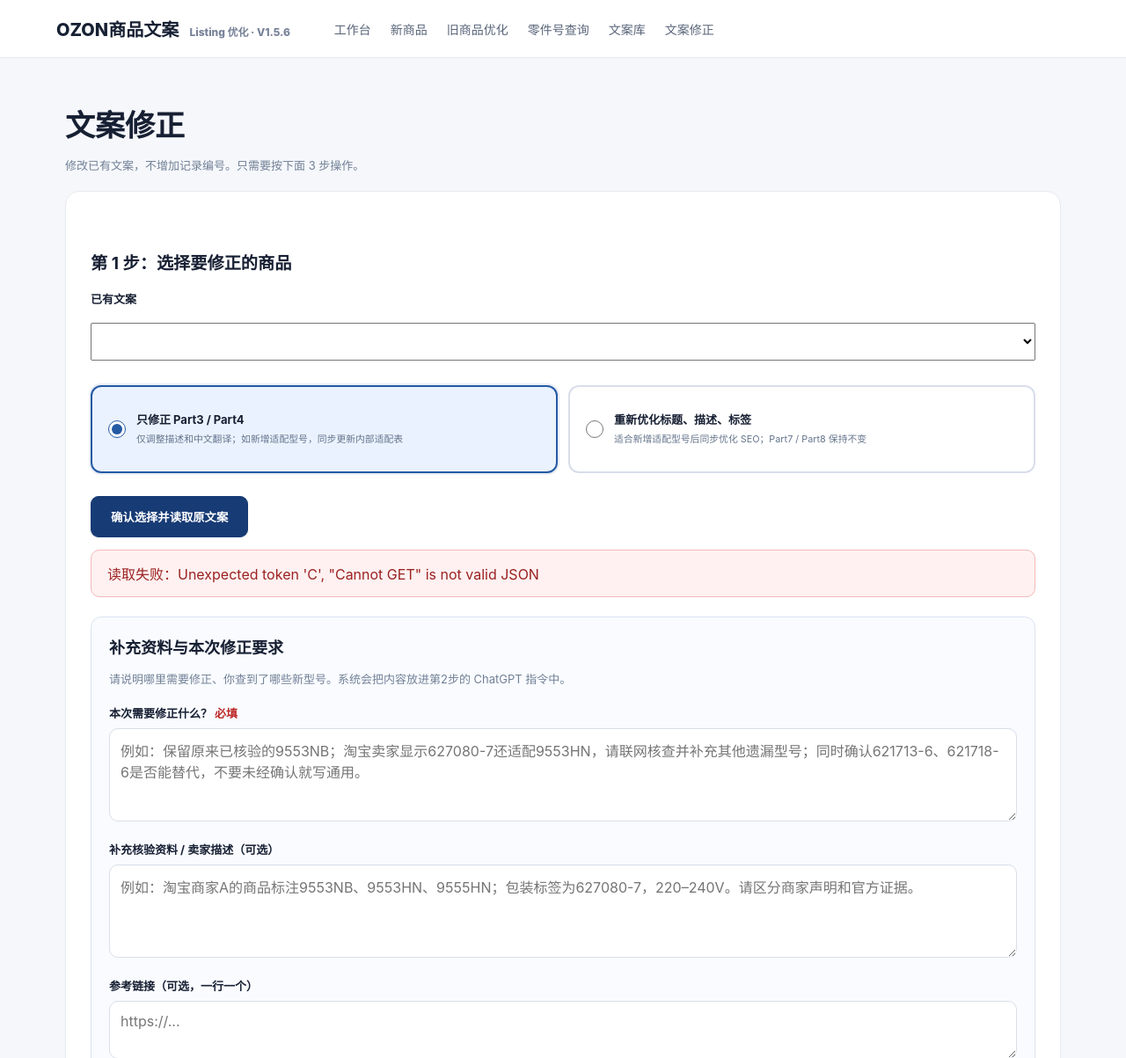
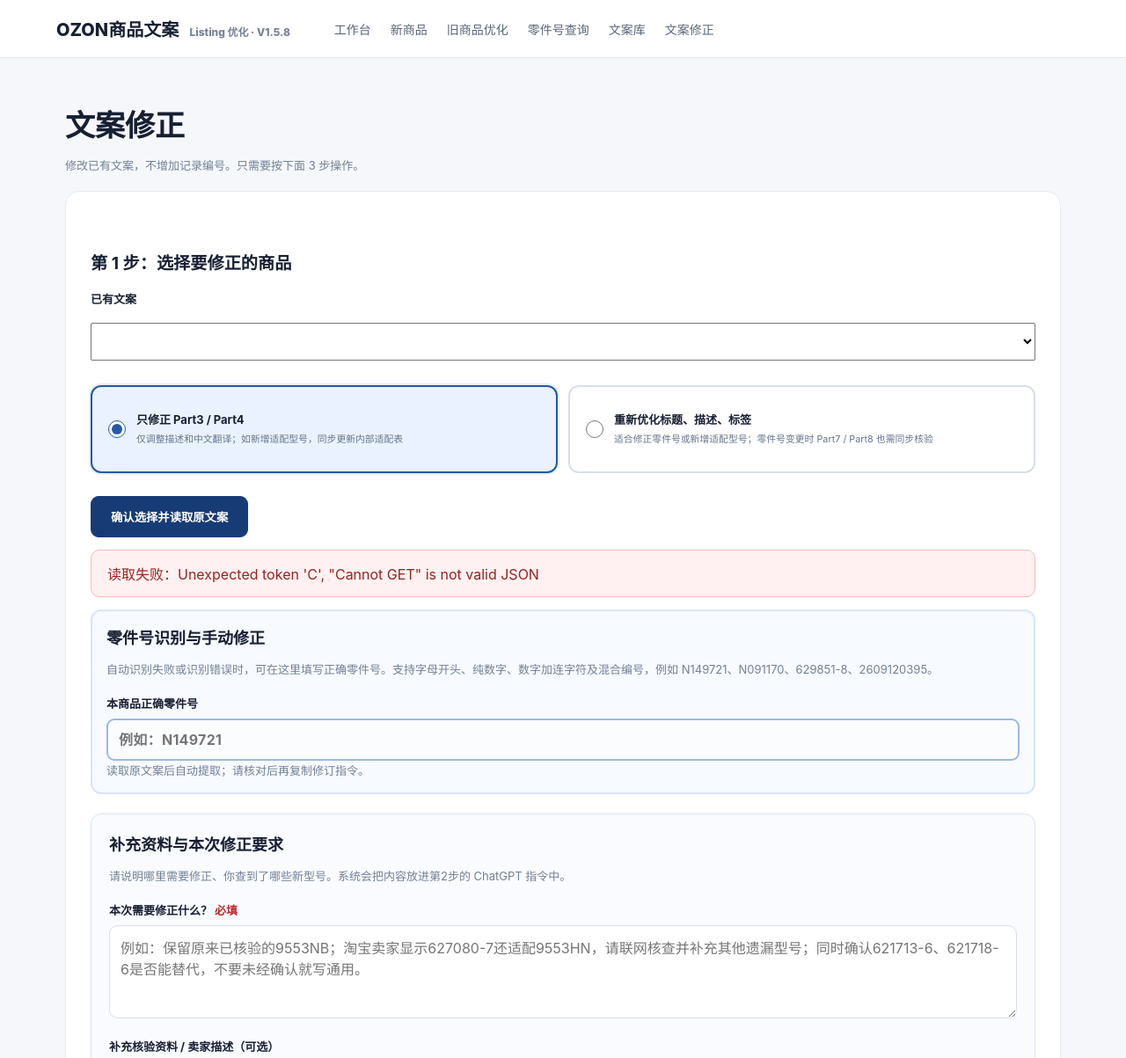
Before and after one commit to l13927361113-cyber/ozon-listing-optimizer, a Flask app: page /revise in a window 1280 px wide. Shown: the top 1203 px of the page at 88% size. Run offline with Flask 3, Linux system fonts and the light colour scheme; data that the repository does not hold is empty.

Commit message:
Add files via upload

```diff
--- a/app.py
+++ b/app.py
@@ -8,7 +8,7 @@
 from services.listing_rules import apply_policy, validate_tags, validate_description_lengths
 
 load_dotenv()
-APP_VERSION = "1.5.6"
+APP_VERSION = "1.5.8"
 app = Flask(__name__)
 
 @app.context_processor
@@ -124,7 +124,10 @@
     revision_request=str(data.get('revision_request') or '').strip()
     evidence_notes=str(data.get('evidence_notes') or '').strip()
     reference_links=str(data.get('reference_links') or '').strip()
-    if any(len(x)>12000 for x in (revision_request,evidence_notes,reference_links)):
+    corrected_part_number=str(data.get('part_number') or '').strip()
+    if corrected_part_number and corrected_part_number != str(inp.get('part_number') or row.model or '').strip():
+        sections=list(dict.fromkeys(sections+['part1_title_ru','part2_title_zh','part3_description_ru','part4_description_zh','part5_hashtags','part6_hashtags_zh','part7_packaging_ru','part8_packaging_zh']))
+    if any(len(x)>12000 for x in (revision_request,evidence_notes,reference_links,corrected_part_number)):
         return jsonify({'error':'单项补充资料不能超过12000字符'}),400
     if not revision_request:
         return jsonify({'error':'请先填写本次需要修正的具体要求'}),400
@@ -132,11 +135,13 @@
         '\n===== 新增卖家核验资料 / 商家资料（须区分证据来源）=====\n'+(evidence_notes or '无')+
         '\n===== 参考链接（请在 ChatGPT 中联网核验）=====\n'+(reference_links or '无')+
         '\n===== 截图操作提示 =====\n如果用户提供了商品截图、零件标签或爆炸图，请结合用户在 ChatGPT 当前对话中上传的图片进行分析；网站不会自动传输本地图片给 ChatGPT。\n'
-        '\n【联网核验工作流】由 ChatGPT 主动搜索官方零件目录及可信维修资料；Render 不负责联网检索。保留卖家已验证型号，除非查到明确矛盾；扩展未列出的适配机器；调查相近零件号是否属于替代件，不能因同电压/同机型就认定可互换。对新增型号和替代关系在 Part0、compatibility_table 和 risk_check 标注实际证据及链接；不能伪造官方核验。\n')
+        '\n【联网核验工作流】由 ChatGPT 主动搜索官方零件目录及可信维修资料；Render 不负责联网检索。保留卖家已验证型号，除非查到明确矛盾；扩展未列出的适配机器；调查相近零件号是否属于替代件，不能因同电压/同机型就认定可互换。对新增型号和替代关系在 Part0、compatibility_table 和 risk_check 标注实际证据及链接；不能伪造官方核验。\n'
+        '【得伟 DeWALT / 史丹利 Stanley 专项规则】以中国市场机器型号及Type为首要核验入口，再交叉比对俄罗斯/欧美市场型号。地区型号名称不同但制造商目录确认使用相同零件号时，应归入同一适配组；同型号不同Type或不同地区若零件号不同，必须分开。不同零件号只有在制造商资料明确替代/互换或多份可靠维修目录明确支持时才可判定替代；不得仅凭外观、电压或商家标题认定通用。商家资料是线索，不等同制造商确认。主动寻找用户未列出的适配型号，并标注中国/俄罗斯/欧美市场、Type及证据。\n'
+        + (('【用户手动确认/修正的零件号】本次正确零件号为：'+corrected_part_number+'。请将其作为本次核验主编号，同时检查原记录编号是否误填、是否存在替代号；不要把机器型号误当零件号。\n') if corrected_part_number else ''))
     instruction=build_chatgpt_prompt('optimize' if inp.get('mode')=='optimize' else 'generate',inp)
     prompt=('【已有文案原记录修订，不是新商品生成】\n'
             '保留原记录ID及全部已核验零件号、型号、品牌策略、地区/Type限制。仅修订指定字段：'+', '.join(sections)+'。\n'
-            '未指定的 Part1–Part8 字段必须原样保留；若发现新的适配关系，允许同步更新 Part0、compatibility_table 和 risk_check（必须有证据）。如果修订Part3，必须同时修订Part4以保持准确翻译。\n'
+            '未指定的 Part1–Part8 字段必须原样保留；如本次更正了实际销售零件号，则所有包含旧编号的标题、描述、标签、包装清单须同步更正，其他内容保持；若发现新的适配关系，允许同步更新 Part0、compatibility_table 和 risk_check（必须有证据）。如果修订Part3，必须同时修订Part4以保持准确翻译。\n'
             '【必须执行的修订动作：完全替换旧适配段落，不是仅添加新段落】\n'
             '在每个part3_description_ru中，找出旧的“Совместимость/适配型号”段落及其紧随的逐型号来源解释、卖家验证解释、笼统版本免责声明，整体删除并替换为以下结构：\n'
             'Совместимость\n'
@@ -169,14 +174,21 @@
         return jsonify({'error':'必须包含完整listings数组'}),400
     inp=json.loads(row.input_data or '{}')
     old=json.loads(row.output_data or '{}')
+    corrected_part_number=str(data.get('part_number') or '').strip()
+    part_changed=bool(corrected_part_number and corrected_part_number != str(inp.get('part_number') or row.model or '').strip())
+    if corrected_part_number:
+        inp['part_number']=corrected_part_number
+        row.model=corrected_part_number[:200]
     mode=data.get('revision_mode','description')
+    if part_changed and mode == 'description':
+        return jsonify({'error':'已修改零件号，请选择“重新优化标题、描述、标签”，确保所有文案编号一致'}),400
     if mode not in ('description','all'):
         return jsonify({'error':'修订模式无效'}),400
     if len(parsed['listings']) != len(old.get('listings',[])):
         return jsonify({'error':'配置数量不得改变，请在原记录内修订'}),400
     for i,(before,after) in enumerate(zip(old.get('listings',[]),parsed['listings']),1):
         for key in ('part7_packaging_ru','part8_packaging_zh'):
-            if after.get(key)!=before.get(key):
+            if not part_changed and after.get(key)!=before.get(key):
                 return jsonify({'error':f'第{i}个配置的Part7/8不得修改'}),400
         if mode=='description':
             for key in ('part1_title_ru','part2_title_zh','part5_hashtags','part6_hashtags_zh'):
@@ -198,12 +210,13 @@
     # Do not report success if the user pasted the unchanged original JSON.
     changed_fields=[]
     for i,(before,after) in enumerate(zip(old['listings'],parsed['listings']),1):
-        for field in ('part1_title_ru','part2_title_zh','part3_description_ru','part4_description_zh','part5_hashtags','part6_hashtags_zh'):
+        for field in ('part1_title_ru','part2_title_zh','part3_description_ru','part4_description_zh','part5_hashtags','part6_hashtags_zh','part7_packaging_ru','part8_packaging_zh'):
             if before.get(field)!=after.get(field):
                 changed_fields.append(f'配置{i} {field}')
     if parsed.get('compatibility_table')!=old.get('compatibility_table'): changed_fields.append('compatibility_table')
     if parsed.get('analysis_summary')!=old.get('analysis_summary'): changed_fields.append('analysis_summary')
     if parsed.get('risk_check')!=old.get('risk_check'): changed_fields.append('risk_check')
+    if part_changed: changed_fields.append('part_number')
     if not changed_fields:
         return jsonify({'error':'修订内容与原记录相同，没有任何文案变化；请先将ChatGPT生成的新JSON粘贴到第3步，再保存。'}),400
     from datetime import datetime as _dt
@@ -216,9 +229,26 @@
     }
     # Important: preserve the stable database primary key; no new Listing row.
     row.output_data=json.dumps(parsed,ensure_ascii=False)
+    if corrected_part_number: row.input_data=json.dumps(inp,ensure_ascii=False)
     row.title=str(parsed.get('master_title') or row.title)[:500]
     db.session.commit()
     return jsonify({'listing_id':row.id,'message':'修订成功，原记录已更新，编号未改变','redirect_url':f'/workspace?listing={row.id}'})
+
+@app.post("/api/listings/<int:listing_id>/part-number")
+def save_part_number(listing_id):
+    """Edit metadata only. Do not silently rewrite customer-facing claims."""
+    row=Listing.query.get_or_404(listing_id)
+    data=request.get_json(silent=True) or {}
+    number=str(data.get('part_number') or '').strip().upper()
+    if not re.fullmatch(r'[A-Z0-9]{1,16}(?:-[A-Z0-9]{1,8})?(?:\s*/\s*[A-Z0-9]{1,16}(?:-[A-Z0-9]{1,8})?)*',number):
+        return jsonify({'error':'零件号格式不正确；支持 N393970、1607000D7K、629851-8，以及多个编号用 / 分隔'}),400
+    inp=json.loads(row.input_data or '{}')
+    if not isinstance(inp,dict): inp={}
+    inp['part_number']=number
+    row.input_data=json.dumps(inp,ensure_ascii=False)
+    row.model=number[:200]
+    db.session.commit()
+    return jsonify({'message':'档案零件号已保存；原文案未自动替换，请使用文案修正功能同步核验。','part_number':number,'listing_id':row.id})
 
 @app.get("/parts")
 def parts():
--- a/static/css/app.css
+++ b/static/css/app.css
@@ -26,3 +26,8 @@
 #loadOriginal,#copyRev,#saveRev{background:#173b75;color:white;border:1px solid #173b75;font-weight:700;padding:13px 22px}
 #loadOriginal:hover,#copyRev:hover,#saveRev:hover{background:#0e2855}
 @media(max-width:720px){.revision-modes{grid-template-columns:1fr}}
+
+.part-number-edit{border:2px solid #d7e5fb;background:#f7faff;border-radius:12px;padding:16px;margin:14px 0}.part-number-edit input{width:100%;padding:12px;border:2px solid #9bb8e5;border-radius:9px;font-size:16px;font-weight:700;letter-spacing:.3px}.part-number-edit input:focus{outline:3px solid #245aa433;border-color:#245aa4}
+
+/* V1.5.8: edit spare part number in the library without changing the listing */
+.library-part-cell{display:flex;align-items:flex-start;flex-direction:column;gap:5px;min-width:0}.library-part-cell .editLibraryPart{font-size:12px;padding:4px 9px;min-height:28px}.library-part{overflow-wrap:anywhere}
--- a/static/js/app.js
+++ b/static/js/app.js
@@ -94,12 +94,27 @@
 function detectPart(row){
  const input=(()=>{try{return JSON.parse(row.dataset.input||'{}')}catch(e){return {}}})();
  const out=(()=>{try{return JSON.parse(row.dataset.output||'{}')}catch(e){return {}}})();
- const vals=[input.part_number,input.model,row.dataset.model,out.fact_packet?.part_number,out.part_number];
- const text=[...vals,row.dataset.title,out.master_title,JSON.stringify(out.listings?.map(v=>[v.configuration,v.part1_title_ru])||[])].filter(Boolean).join(' ');
- const matches=[...text.matchAll(/(?<![A-Za-z0-9])(?:[0-9]{5,8}[-–][0-9A-Za-z]{1,3}|[A-Za-z0-9]{2,7}[0-9]{2,6}[-–][0-9A-Za-z]{1,3})(?![A-Za-z0-9])/g)].map(m=>m[0].replace('–','-'));
- const unique=[...new Set(matches)].slice(0,4);
+ const text=[row.dataset.title,row.dataset.model,out.master_title,...(out.listings||[]).flatMap(v=>[v.part1_title_ru,v.part2_title_zh,v.part7_packaging_ru,v.part8_packaging_zh])].filter(Boolean).join(' ');
+ const pattern=/(?<![A-Za-z0-9])(?:[A-Z]{1,4}\d{4,8}(?:-[A-Z0-9]{1,4})?|\d{5,10}[A-Z0-9]{0,4}(?:-[A-Z0-9]{1,4})?)(?![A-Za-z0-9])/gi;
+ const reject=/^(?:DCF|DCD|DCS|DCG|DCH|GSR|GSB|GWS|TD|DT|SB|BH|RB|ARS|CAM|JM|QD)\d/i;
+ const matches=[...text.matchAll(pattern)].map(m=>m[0]).filter(x=>!reject.test(x));
+ const explicit=[input.part_number,out.fact_packet?.part_number,out.part_number].filter(Boolean).map(String);
+ const unique=[...new Set((explicit.length?explicit:matches).flatMap(x=>x.split(/\s*\/\s*/)).filter(x=>x&&!reject.test(x)))].slice(0,4);
  row.dataset.part=unique.join(' / ');row.querySelector('.library-part').textContent=unique.length?unique.join(' / '):'未识别';
 }
+async function editLibraryPart(row){
+ const current=row.dataset.part||'';
+ const entered=window.prompt('修改商品档案零件号（多个编号用 / 分隔）。仅修改档案，不自动改写原文案：',current);
+ if(entered===null)return;
+ const value=entered.trim();if(!value)return alert('请输入零件号');
+ try{
+  const res=await fetch('/api/listings/'+row.dataset.id+'/part-number',{method:'POST',headers:{'Content-Type':'application/json'},body:JSON.stringify({part_number:value})});
+  const data=await res.json();if(!res.ok)throw Error(data.error||'保存失败');
+  const input=JSON.parse(row.dataset.input||'{}');input.part_number=data.part_number;row.dataset.input=JSON.stringify(input);row.dataset.model=data.part_number;
+  detectPart(row);renderLibraryPage();alert(data.message);
+ }catch(e){alert('保存失败：'+e.message)}
+}
+document.querySelectorAll('.editLibraryPart').forEach(btn=>btn.addEventListener('click',()=>editLibraryPart(btn.closest('.library-record'))));
 libraryRows.forEach(detectPart);
 function filteredLibrary(){const q=(librarySearch?.value||'').trim().toLowerCase(),status=libraryFilter?.value||'all';return libraryRows.filter(r=>{
  const revised=!r.querySelector('.revisionBadge').hidden;
--- a/templates/revise.html
+++ b/templates/revise.html
@@ -9,10 +9,17 @@
   </select>
   <div class="revision-modes" role="group" aria-label="修订范围">
     <label class="revision-mode"><input type="radio" name="revMode" value="description" checked><span><strong>只修正 Part3 / Part4</strong><small>仅调整描述和中文翻译；如新增适配型号，同步更新内部适配表</small></span></label>
-    <label class="revision-mode"><input type="radio" name="revMode" value="all"><span><strong>重新优化标题、描述、标签</strong><small>适合新增适配型号后同步优化 SEO；Part7 / Part8 保持不变</small></span></label>
+    <label class="revision-mode"><input type="radio" name="revMode" value="all"><span><strong>重新优化标题、描述、标签</strong><small>适合修正零件号或新增适配型号；零件号变更时 Part7 / Part8 也需同步核验</small></span></label>
   </div>
   <button type="button" id="loadOriginal" class="secondary">确认选择并读取原文案</button>
   <div id="loadStatus" class="revision-status" role="status" aria-live="polite"></div>
+  <div class="revision-evidence part-number-edit">
+    <h3>零件号识别与手动修正</h3>
+    <p class="muted">自动识别失败或识别错误时，可在这里填写正确零件号。支持字母开头、纯数字、数字加连字符及混合编号，例如 N149721、N091170、629851-8、2609120395。</p>
+    <label for="revisionPartNumber">本商品正确零件号</label>
+    <input id="revisionPartNumber" type="text" maxlength="100" placeholder="例如：N149721" autocomplete="off">
+    <small id="partNumberStatus" class="muted">读取原文案后自动提取；请核对后再复制修订指令。</small>
+  </div>
   <div class="revision-evidence">
     <h3>补充资料与本次修正要求</h3>
     <p class="muted">请说明哪里需要修正、你查到了哪些新型号。系统会把内容放进第2步的 ChatGPT 指令中。</p>
@@ -50,15 +57,23 @@
 if(params.has('id') && [...$('revId').options].some(o=>o.value===params.get('id'))) $('revId').value=params.get('id');
 const mode=()=>document.querySelector('input[name="revMode"]:checked').value;
 const selectedImages=()=>Array.from($('referenceImages').files||[]).map(f=>f.name);
+function detectPartNumber(d,inp){
+ const out=d.output_data||{};const values=[inp.part_number,inp.verified_data_packet,out.fact_packet?.part_number,out.part_number];
+ for(const v of values){const m=String(v||'').match(/^[A-Z]{1,4}\d{4,8}(?:[-][A-Z0-9]{1,4})?$|^\d{5,10}(?:[-][A-Z0-9]{1,4})?$/i);if(m)return m[0];}
+ const text=[d.title,d.model,out.master_title,...(out.listings||[]).flatMap(x=>[x.configuration,x.part1_title_ru,x.part2_title_zh,x.part7_packaging_ru,x.part8_packaging_zh])].filter(Boolean).join(' ');
+ const matches=text.match(/(?<![A-Z0-9])(?:[A-Z]{1,4}\d{4,8}(?:-[A-Z0-9]{1,4})?|\d{5,10}[A-Z0-9]{0,4}(?:-[A-Z0-9]{1,4})?)(?![A-Z0-9])/gi)||[];
+ const reject=/^(?:DCF|DCD|DCS|DCG|DCH|GSR|GSB|GWS|GA|TD|DT|SB|BH|RB|ARS|CAM|JM|QD)\d/i;
+ return matches.find(x=>!reject.test(x))||'';
+}
 async function request(url,options){const r=await fetch(url,options);let d=await r.json();if(!r.ok)throw Error(d.error||'操作失败');return d;}
-async function load(){const btn=$('loadOriginal');btn.disabled=true;btn.classList.add('reading');btn.textContent='正在读取…';$('loadStatus').className='revision-status status-loading';$('loadStatus').textContent='正在读取原文案…';try{const d=await request('/api/listings/'+id());loadedId=String(d.id);$('revOutput').value='';$('revPrompt').value='';const inp=d.input_data||{};const part=inp.part_number||inp.model||d.model||((d.title||'').match(/\b\d{5,8}-[0-9A-Za-z]{1,3}\b/)||[])[0]||'未识别';$('loadStatus').className='revision-status status-success';$('loadStatus').innerHTML='<strong>✓ 原文案读取成功</strong><small>已加载记录 #'+d.id+' · 零件号 '+String(part).replace(/[<>&]/g,'')+'，可继续第2步</small>'; $('promptStatus').textContent='';$('revStatus').textContent='';}catch(e){loadedId=null;$('loadStatus').className='revision-status status-error';$('loadStatus').textContent='读取失败：'+e.message;}finally{btn.disabled=false;btn.classList.remove('reading');btn.textContent='确认选择并读取原文案';}}
+async function load(){const btn=$('loadOriginal');btn.disabled=true;btn.classList.add('reading');btn.textContent='正在读取…';$('loadStatus').className='revision-status status-loading';$('loadStatus').textContent='正在读取原文案…';try{const d=await request('/api/listings/'+id());loadedId=String(d.id);$('revOutput').value='';$('revPrompt').value='';const inp=d.input_data||{};const part=detectPartNumber(d,inp);$('revisionPartNumber').value=part||'';$('partNumberStatus').textContent=part?'已自动识别，请核对零件号是否正确。':'未能自动识别，请手动填写正确零件号后继续。';const displayPart=part||'未识别';$('loadStatus').className='revision-status status-success';$('loadStatus').innerHTML='<strong>✓ 原文案读取成功</strong><small>已加载记录 #'+d.id+' · 零件号 '+String(displayPart).replace(/[<>&]/g,'')+'，可继续第2步</small>'; $('promptStatus').textContent='';$('revStatus').textContent='';}catch(e){loadedId=null;$('loadStatus').className='revision-status status-error';$('loadStatus').textContent='读取失败：'+e.message;}finally{btn.disabled=false;btn.classList.remove('reading');btn.textContent='确认选择并读取原文案';}}
 $('loadOriginal').onclick=load;
-$('revId').onchange=()=>{loadedId=null;$('loadStatus').className='revision-status';$('loadStatus').textContent='请点击“确认选择并读取原文案”';$('revPrompt').value='';$('revOutput').value='';};
+$('revId').onchange=()=>{loadedId=null;$('loadStatus').className='revision-status';$('loadStatus').textContent='请点击“确认选择并读取原文案”';$('revPrompt').value='';$('revOutput').value='';$('revisionPartNumber').value='';$('partNumberStatus').textContent='读取原文案后自动提取；请核对后再复制修订指令。';};
 $('copyRev').onclick=async()=>{try{
 if(loadedId!==String(id()))await load();if(!loadedId)throw Error('未能读取原记录');
 const sections=mode()==='description'?['part3_description_ru','part4_description_zh']:['part1_title_ru','part2_title_zh','part3_description_ru','part4_description_zh','part5_hashtags','part6_hashtags_zh'];
 const revision_request=$('revisionRequest').value.trim();if(!revision_request)throw Error('请先填写「本次需要修正什么」');
-const d=await request('/api/revise-prompt/'+id(),{method:'POST',headers:{'Content-Type':'application/json'},body:JSON.stringify({sections,revision_request,evidence_notes:$('evidenceNotes').value,reference_links:$('referenceLinks').value})});
+const d=await request('/api/revise-prompt/'+id(),{method:'POST',headers:{'Content-Type':'application/json'},body:JSON.stringify({sections,revision_request,evidence_notes:$('evidenceNotes').value,reference_links:$('referenceLinks').value,part_number:$('revisionPartNumber').value.trim()})});
 $('revPrompt').value=(d.prompt||'')+(selectedImages().length?'\n\n【用户准备随本指令上传的截图】'+selectedImages().join('、')+'。请先等待用户实际上传这些图片后再核验。':'');
 try{await navigator.clipboard.writeText($('revPrompt').value);$('promptStatus').textContent='✓ 指令已复制！请在 ChatGPT 粘贴'+(selectedImages().length?'，并同时上传选中的 '+selectedImages().length+' 张截图':'')+'，生成后回来进行第3步。';}
 catch(e){$('promptStatus').textContent='复制被浏览器阻止：请展开下方“查看修订指令”并手动复制。';}
@@ -68,7 +83,7 @@
 const output=$('revOutput').value.trim();if(!output)throw Error('请先把 ChatGPT 新生成的完整 JSON 粘贴到第3步');
 if(!confirm('确认把新文案覆盖原记录 #'+id()+' 吗？记录编号不会改变。'))return;
 $('saveRev').disabled=true;$('saveRev').classList.add('reading');$('saveRev').textContent='正在检查并保存…';$('revStatus').className='revision-status status-loading';$('revStatus').textContent='正在验证内容并写入原记录…';
-const d=await request('/api/revise-save/'+id(),{method:'POST',headers:{'Content-Type':'application/json'},body:JSON.stringify({output,revision_mode:mode()})});
+const d=await request('/api/revise-save/'+id(),{method:'POST',headers:{'Content-Type':'application/json'},body:JSON.stringify({output,revision_mode:mode(),part_number:$('revisionPartNumber').value.trim()})});
 $('revStatus').className='revision-status status-success';$('revStatus').innerHTML='<strong>✓ 文案修订保存成功</strong><small>原记录 #'+d.listing_id+' 已覆盖，编号不变。正在打开文案库…</small>';
 window.location.href=d.redirect_url||'/workspace?listing='+id();
 }catch(e){$('revStatus').className='revision-status status-error';$('revStatus').textContent='保存失败：'+e.message;}finally{$('saveRev').disabled=false;$('saveRev').classList.remove('reading');$('saveRev').textContent='检查并保存到原记录';}};
--- a/templates/workspace.html
+++ b/templates/workspace.html
@@ -5,7 +5,7 @@
 <div class="library-table"><div class="library-row library-header"><span>编号 / 时间</span><span>零件号</span><span>商品标题</span><span>状态 / 操作</span></div>
 {% for x in listings %}<div class="library-row library-record" data-id="{{x.id}}" data-title="{{x.title|e}}" data-model="{{x.model|e}}" data-input='{{(x.input_data or "{}")|e}}' data-output='{{(x.output_data or "{}")|e}}'>
 <div><strong>#{{x.id}}</strong><small class="muted">{{x.created_at.strftime('%Y-%m-%d %H:%M')}}</small></div>
-<div class="library-part" data-part="">识别中…</div>
+<div class="library-part-cell"><span class="library-part" data-part="">识别中…</span><button type="button" class="editLibraryPart library-action" title="直接修改档案零件号">修改编号</button></div>
 <div class="library-title" title="{{x.title|e}}">{{x.title}}</div>
 <div class="library-ops"><span class="revisionBadge" data-id="{{x.id}}" hidden>已修订</span><button type="button" class="viewListing library-action" data-id="{{x.id}}">查看</button><a class="library-action" href="/revise?id={{x.id}}">修订</a><button type="button" class="deleteListing library-action danger-outline" data-id="{{x.id}}">删除</button></div>
 </div>{% else %}<div class="empty">暂无数据</div>{% endfor %}
```
Also changed, not shown: services/ai_service.py (+11 -1 lines), README.md.
